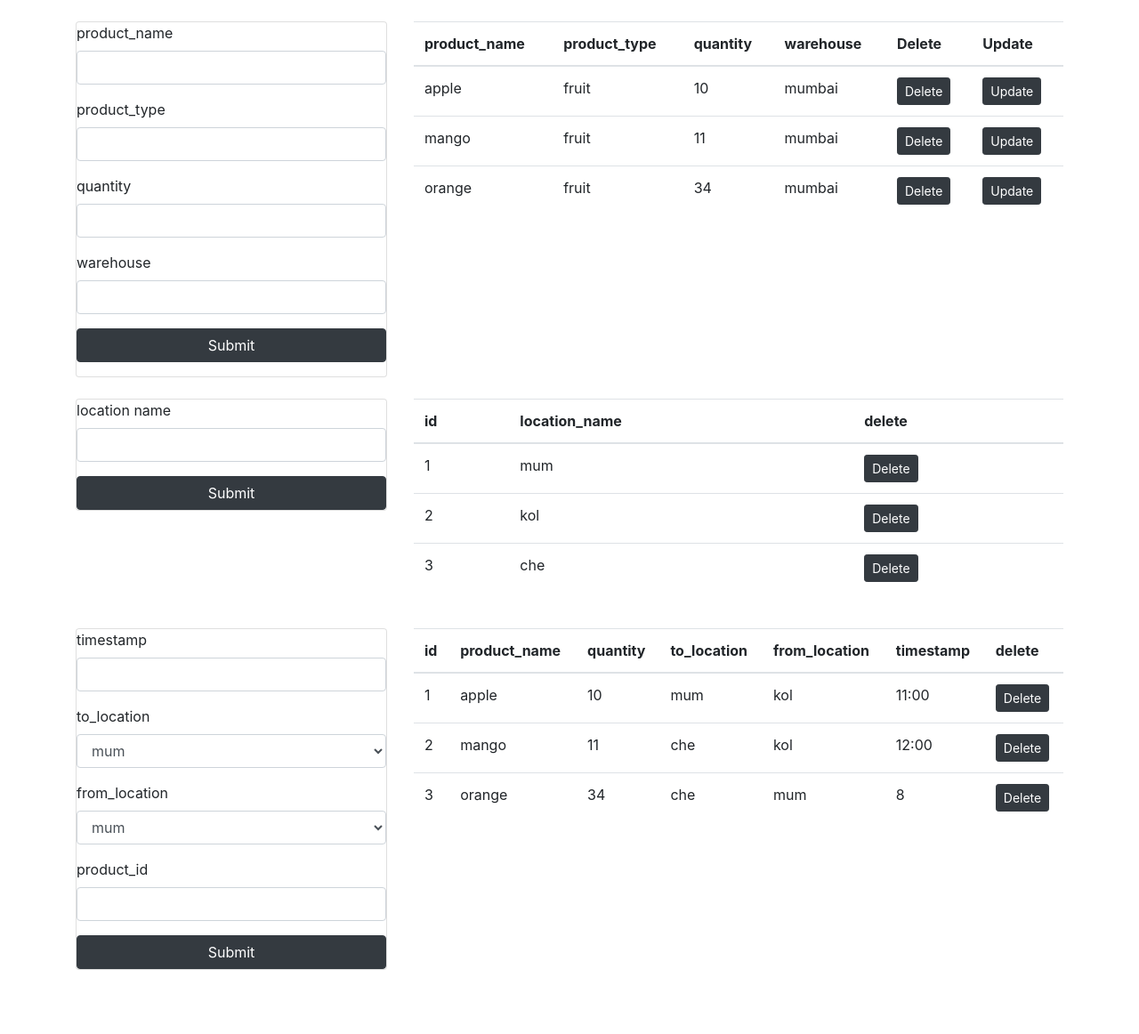
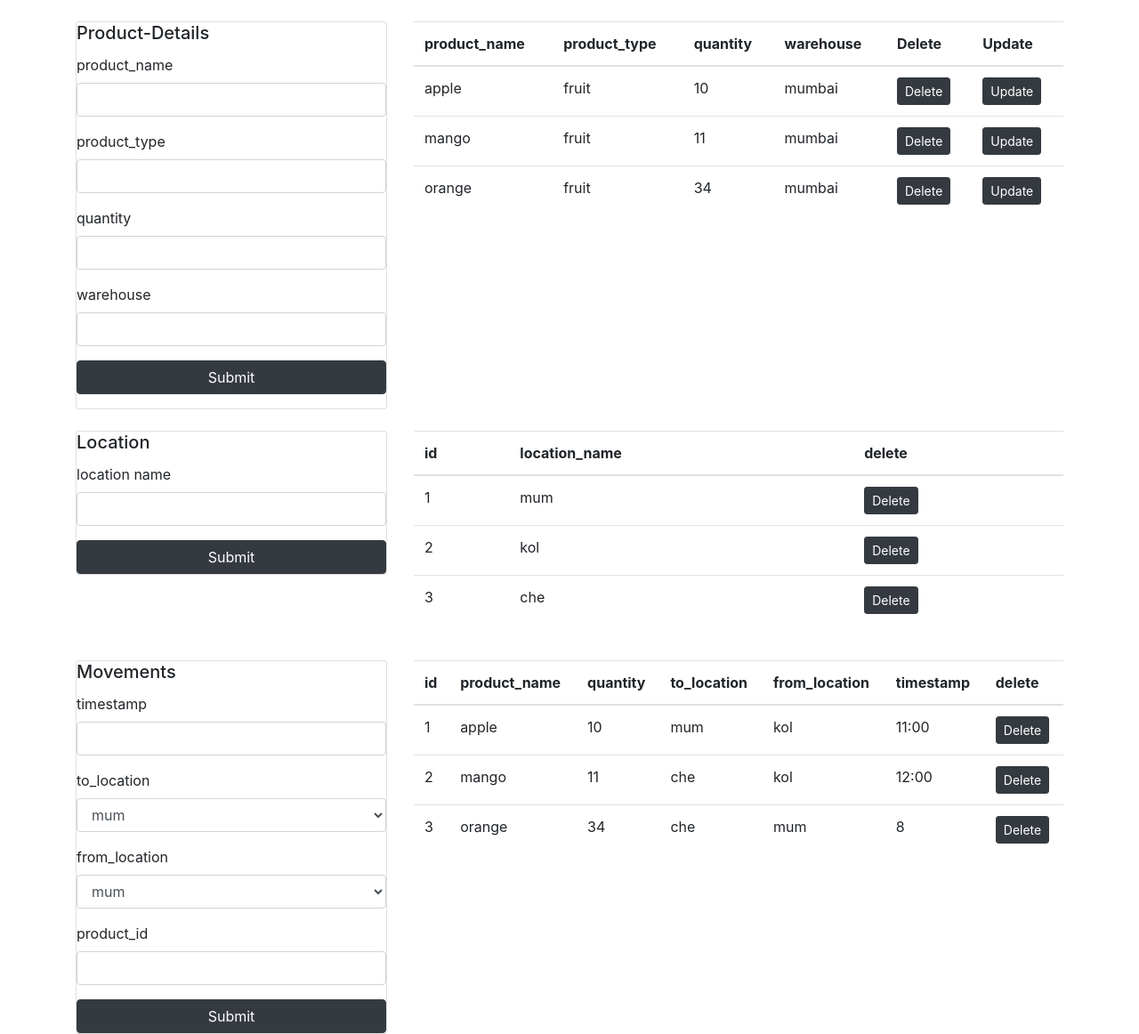
Before and after one commit to sidharth0611/frappe-inventory, a Flask app: page / in a window 1280 px wide. Shown: the part 56-1218 px from the top of the page at 89% size. Before the commit the page ends 1146 px from the top, so only its background shows below. Run offline with Flask 2, Linux system fonts and the light colour scheme; data comes from the database, SQL or seed files in the repository; both versions use the stored data as it was after the commit; some libraries are stand-ins or nearby versions.

Commit message:
after readme

```diff
--- a/templates/home.html
+++ b/templates/home.html
@@ -4,6 +4,7 @@
 <div class="row">
     <div class="col-lg-4">
         <div class="card">
+            <h5 class="card-title">Product-Details</h5>
             {% if page == 'home' %}
             <form action="/" method="POST" class="form-group">
             {% endif %}
@@ -68,7 +69,7 @@
 <div class="row">
     <div class="col-lg-4">
         <div class="card">
-
+            <h5 class="card-title">Location</h5>
             <form method="POST" action="/add_location">
                 <div class="form-group">
                     <label for="">location name</label>
@@ -105,6 +106,7 @@
 <div class="row">
     <div class="col-lg-4">
         <div class="card">
+            <h5 class="card-title">Movements</h5>
             <form method="POST" action="/add_movement">
                 <div class="form-group">
                     <label for="">timestamp</label>
```
Also changed, not shown: mydb.db.
